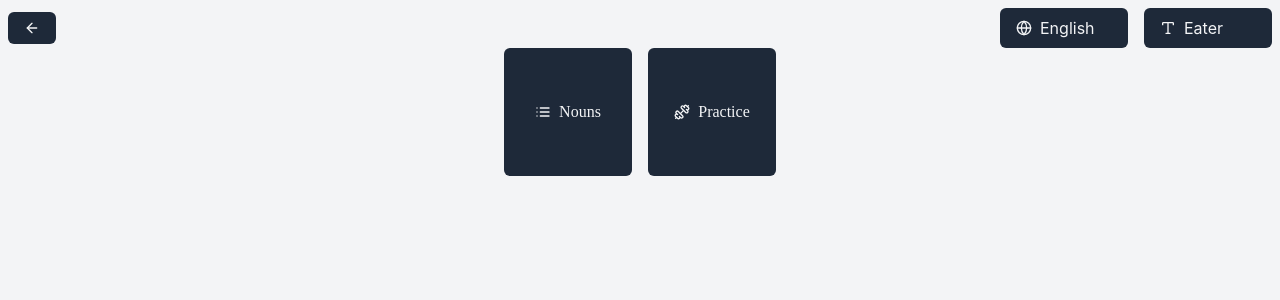
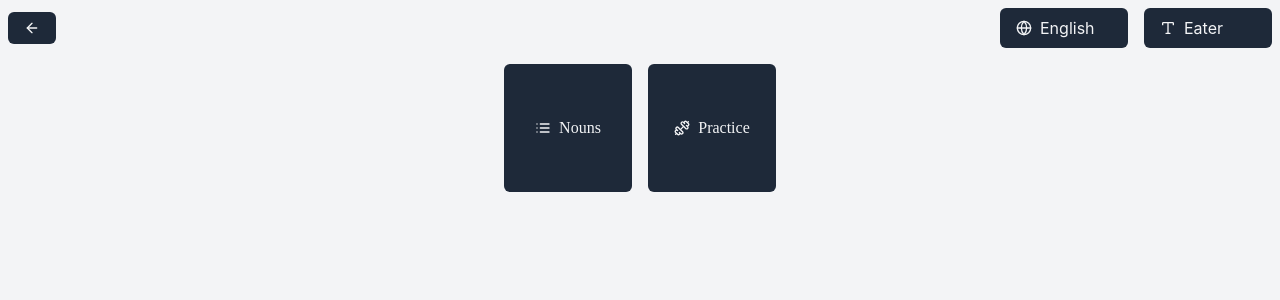
Before and after one commit to sebalovi18/german-to-practice, a Vue app: page / in a window 1280 px wide. Shown: the top 300 px of the page. Built offline with nearby package versions, Linux system fonts and the light colour scheme; a web font is replaced by a local one.

Commit message:
Update index.vue and practice/index.vue to add vertical padding for improved layout consistency

```diff
--- a/src/pages/index.vue
+++ b/src/pages/index.vue
@@ -7,7 +7,7 @@ const router = useRouter()
 </script>
 <template>
   <div
-    class="flex gap-4 items-center justify-center h-full"
+    class="flex gap-4 items-center justify-center h-full py-4"
   >
     <button
       class="btn h-32 w-32 flex items-center justify-center gap-2"
--- a/src/pages/practice/index.vue
+++ b/src/pages/practice/index.vue
@@ -7,7 +7,7 @@ const router = useRouter()
 </script>
 <template>
   <div
-    class="flex gap-4 items-center justify-center h-full"
+    class="flex gap-4 items-center justify-center h-full py-4"
   >
     <button
       class="btn h-32 w-32 flex items-center justify-center gap-2"
```
